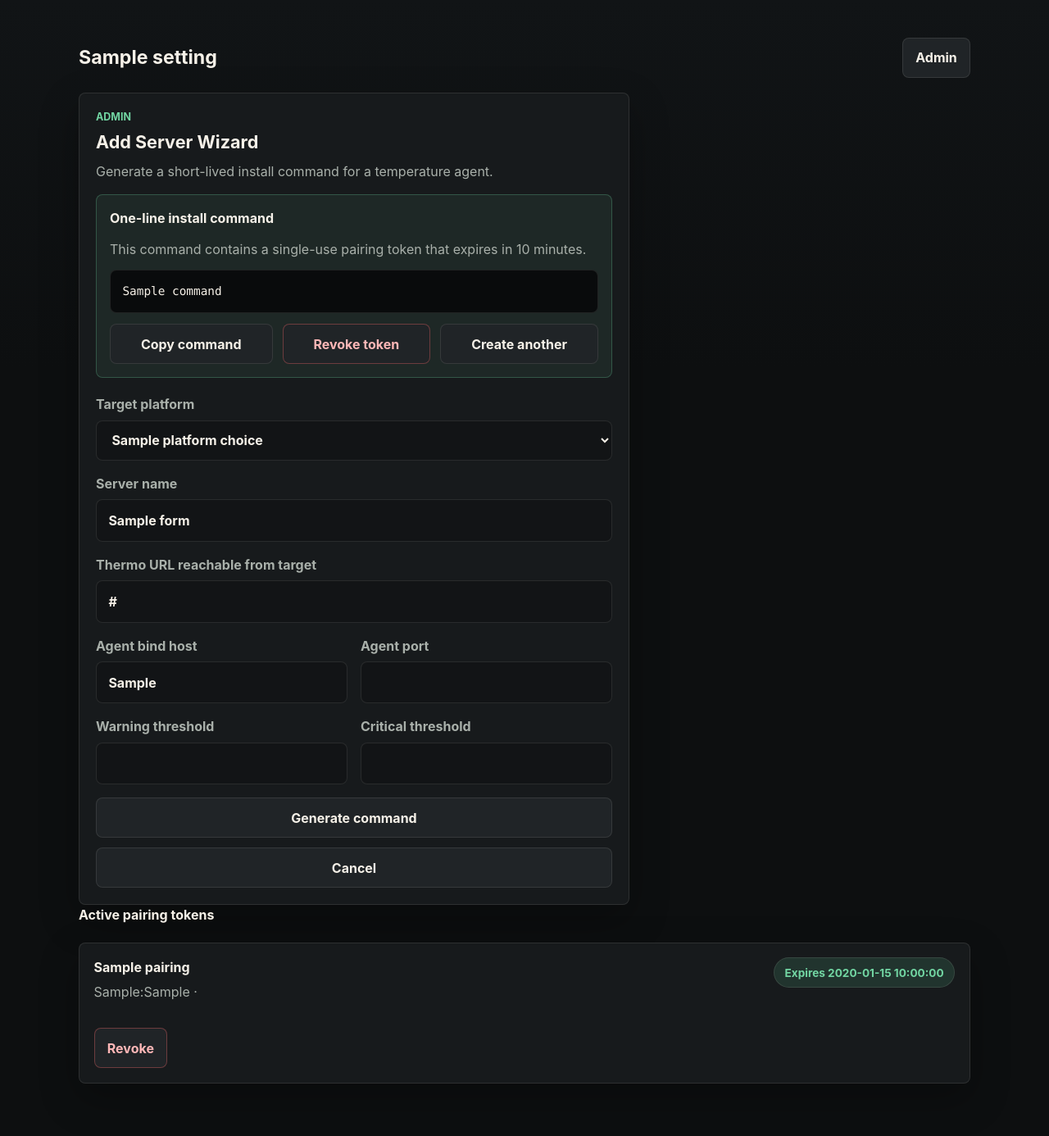
After one commit to zalaghi/thermo, a FastAPI app: template app/templates/admin_agent_setup.html in a window 1280 px wide. The commit adds this page. Shown: the whole page at 82% size. Run offline with FastAPI, Linux system fonts and the light colour scheme; the template is opened without the code that fills it: most values are stand-ins (such as "Sample title", 1, 10 or a date in 2020); parts of the project's set-up code (start-up, migrations or seed data) failed here and were passed over.

Commit message:
Agent Setup Wizard
Implemented the admin-driven Agent Setup Wizard and installer foundation. Admins can now generate short-lived single-use pairing-token install commands, revoke active tokens, and let the remote installer register back to Thermo so the central app creates or updates the server entry with a generated permanent agent API key.

```diff
--- a/app/main.py
+++ b/app/main.py
@@ -17,8 +17,19 @@ from starlette.middleware.sessions import SessionMiddleware
 
 from .auth import hash_password, verify_password
 from .db import init_db, session_scope
-from .models import Server, User
+from .models import PairingToken, Server, User
 from .polling import get_status_payload, polling_loop
+from .setup_wizard import (
+    PAIRING_TOKEN_TTL_MINUTES,
+    PLATFORM_CHOICES,
+    PairingError,
+    complete_pairing_registration,
+    create_pairing,
+    default_pairing_form_data,
+    is_expired,
+    validate_pairing_form,
+    utc_now,
+)
 from .settings import get_settings
 
 
@@ -83,6 +94,43 @@ def create_app() -> FastAPI:
     async def api_status() -> list[dict[str, object]]:
         return get_status_payload()
 
+    @app.post("/api/setup/register")
+    async def api_setup_register(request: Request) -> dict[str, object]:
+        try:
+            payload = await request.json()
+        except ValueError as exc:
+            raise HTTPException(
+                status_code=status.HTTP_400_BAD_REQUEST,
+                detail="Invalid JSON body.",
+            ) from exc
+
+        raw_token = str(payload.get("pairing_token", "")).strip() if isinstance(payload, dict) else ""
+        if not raw_token:
+            raise HTTPException(
+                status_code=status.HTTP_401_UNAUTHORIZED,
+                detail="Pairing token is required.",
+            )
+
+        with session_scope() as session:
+            try:
+                server, agent_api_key = complete_pairing_registration(
+                    session=session,
+                    raw_token=raw_token,
+                )
+            except PairingError as exc:
+                raise HTTPException(
+                    status_code=status.HTTP_401_UNAUTHORIZED,
+                    detail=str(exc),
+                ) from exc
+
+            return {
+                "ok": True,
+                "server_id": server.id,
+                "server_name": server.name,
+                "agent_url": server.url,
+                "agent_api_key": agent_api_key,
+            }
+
     @app.get("/admin/login", response_class=HTMLResponse)
     async def admin_login(request: Request) -> Response:
         if is_authenticated(request):
@@ -143,6 +191,75 @@ def create_app() -> FastAPI:
                 "username": request.session.get("username"),
             },
         )
+
+    @app.get("/admin/setup-agent", response_class=HTMLResponse)
+    async def admin_setup_agent(request: Request) -> Response:
+        if not is_authenticated(request):
+            return redirect_to_login()
+
+        return render_agent_setup_form(
+            request=request,
+            settings=settings,
+            form_data=default_pairing_form_data(default_thermo_url(request)),
+            errors=[],
+            command=None,
+        )
+
+    @app.post("/admin/setup-agent", response_class=HTMLResponse)
+    async def admin_setup_agent_create(request: Request) -> Response:
+        if not is_authenticated(request):
+            return redirect_to_login()
+
+        form = await read_form(request)
+        if not has_valid_csrf_token(request, form):
+            return PlainTextResponse("Invalid CSRF token", status_code=status.HTTP_400_BAD_REQUEST)
+
+        form_data = pairing_form_data_from_form(form)
+        errors, values = validate_pairing_form(form_data)
+        if errors or values is None:
+            return render_agent_setup_form(
+                request=request,
+                settings=settings,
+                form_data=form_data,
+                errors=errors,
+                command=None,
+                status_code=status.HTTP_400_BAD_REQUEST,
+            )
+
+        with session_scope() as session:
+            result = create_pairing(session=session, values=values)
+            pairing_id = result.pairing.id
+            expires_at = result.pairing.expires_at
+            command = result.command
+
+        return render_agent_setup_form(
+            request=request,
+            settings=settings,
+            form_data=form_data,
+            errors=[],
+            command=command,
+            generated_pairing_id=pairing_id,
+            generated_expires_at=expires_at,
+            status_code=status.HTTP_201_CREATED,
+        )
+
+    @app.post("/admin/setup-agent/{pairing_id}/revoke")
+    async def admin_setup_agent_revoke(request: Request, pairing_id: int) -> Response:
+        if not is_authenticated(request):
+            return redirect_to_login()
+
+        form = await read_form(request)
+        if not has_valid_csrf_token(request, form):
+            return PlainTextResponse("Invalid CSRF token", status_code=status.HTTP_400_BAD_REQUEST)
+
+        with session_scope() as session:
+            pairing = session.get(PairingToken, pairing_id)
+            if not pairing:
+                raise HTTPException(status_code=status.HTTP_404_NOT_FOUND, detail="Pairing token not found")
+            if pairing.used_at is None and pairing.revoked_at is None:
+                pairing.revoked_at = utc_now()
+
+        return RedirectResponse("/admin/setup-agent", status_code=status.HTTP_303_SEE_OTHER)
 
     @app.get("/admin/servers", response_class=HTMLResponse)
     async def admin_servers(request: Request) -> Response:
@@ -327,6 +444,10 @@ def get_form_value(form: dict[str, list[str]], name: str) -> str:
     return values[0]
 
 
+def default_thermo_url(request: Request) -> str:
+    return str(request.base_url).rstrip("/")
+
+
 def get_csrf_token(request: Request) -> str:
     token = request.session.get("csrf_token")
     if not token:
@@ -465,6 +586,61 @@ def render_server_form(
     )
 
 
+def pairing_form_data_from_form(form: dict[str, list[str]]) -> dict[str, object]:
+    return {
+        "server_name": get_form_value(form, "server_name").strip(),
+        "platform": get_form_value(form, "platform").strip(),
+        "thermo_url": get_form_value(form, "thermo_url").strip(),
+        "bind_host": get_form_value(form, "bind_host").strip(),
+        "agent_port": get_form_value(form, "agent_port").strip(),
+        "warning_threshold": get_form_value(form, "warning_threshold").strip(),
+        "critical_threshold": get_form_value(form, "critical_threshold").strip(),
+    }
+
+
+def render_agent_setup_form(
+    request: Request,
+    settings,
+    form_data: dict[str, object],
+    errors: list[str],
+    command: Optional[str],
+    generated_pairing_id: Optional[int] = None,
+    generated_expires_at=None,
+    status_code: int = status.HTTP_200_OK,
+) -> Response:
+    with session_scope() as session:
+        active_pairings = list(
+            session.scalars(
+                select(PairingToken)
+                .where(PairingToken.used_at.is_(None))
+                .where(PairingToken.revoked_at.is_(None))
+                .order_by(PairingToken.created_at.desc())
+            )
+        )
+        active_pairings = [
+            pairing for pairing in active_pairings
+            if not is_expired(pairing.expires_at)
+        ]
+
+    return templates.TemplateResponse(
+        "admin_agent_setup.html",
+        {
+            "request": request,
+            "settings": settings,
+            "form_data": form_data,
+            "errors": errors,
+            "command": command,
+            "generated_pairing_id": generated_pairing_id,
+            "generated_expires_at": generated_expires_at,
+            "active_pairings": active_pairings,
+            "platform_choices": PLATFORM_CHOICES,
+            "pairing_ttl_minutes": PAIRING_TOKEN_TTL_MINUTES,
+            "csrf_token": get_csrf_token(request),
+        },
+        status_code=status_code,
+    )
+
+
 def mask_api_key(api_key: str) -> str:
     suffix = api_key[-4:] if len(api_key) >= 4 else api_key
     return f"********{suffix}"
--- a/app/static/css/app.css
+++ b/app/static/css/app.css
@@ -365,13 +365,25 @@ p {
   font: inherit;
 }
 
+.form-stack select {
+  width: 100%;
+  min-height: 3rem;
+  border: 1px solid var(--border);
+  border-radius: 0.5rem;
+  padding: 0.8rem 0.9rem;
+  background: #121416;
+  color: var(--text);
+  font: inherit;
+}
+
 .form-stack input[type="checkbox"] {
   width: 1.25rem;
   min-height: 1.25rem;
   accent-color: var(--accent);
 }
 
-.form-stack input:focus {
+.form-stack input:focus,
+.form-stack select:focus {
   border-color: var(--accent);
   outline: 0.18rem solid rgba(102, 209, 158, 0.18);
 }
@@ -490,6 +502,39 @@ p {
   cursor: pointer;
 }
 
+.setup-command-panel {
+  display: grid;
+  gap: 0.85rem;
+  margin-bottom: 1.25rem;
+  border: 1px solid rgba(114, 214, 163, 0.26);
+  border-radius: 0.5rem;
+  padding: 1rem;
+  background: rgba(114, 214, 163, 0.08);
+}
+
+.setup-command-panel h3,
+.setup-command-panel p {
+  margin-bottom: 0;
+}
+
+.setup-command-panel pre {
+  max-width: 100%;
+  margin: 0;
+  overflow-x: auto;
+  border: 1px solid var(--border);
+  border-radius: 0.5rem;
+  padding: 0.9rem;
+  background: #090b0c;
+  color: var(--text);
+  white-space: pre-wrap;
+  overflow-wrap: anywhere;
+}
+
+.setup-command-panel code {
+  font-family: ui-monospace, SFMono-Regular, Menlo, Monaco, Consolas, "Liberation Mono", monospace;
+  font-size: 0.9rem;
+}
+
 @media (min-width: 42rem) {
   .app-shell {
     padding: 2rem;
--- /dev/null
+++ b/app/static/js/admin_setup.js
@@ -0,0 +1,20 @@
+(function () {
+  const copyButton = document.querySelector("[data-copy-command]");
+  const command = document.querySelector(".setup-command-panel pre code");
+  const feedback = document.querySelector("[data-copy-feedback]");
+
+  if (!copyButton || !command || !feedback || !navigator.clipboard) {
+    return;
+  }
+
+  copyButton.addEventListener("click", async () => {
+    try {
+      await navigator.clipboard.writeText(command.textContent.trim());
+      feedback.hidden = false;
+      feedback.textContent = "Copied.";
+    } catch (error) {
+      feedback.hidden = false;
+      feedback.textContent = "Copy failed. Select the command manually.";
+    }
+  });
+})();
--- /dev/null
+++ b/app/templates/admin_agent_setup.html
@@ -0,0 +1,113 @@
+{% extends "base.html" %}
+
+{% block content %}
+  <section class="auth-panel server-form-panel" aria-labelledby="setup-title">
+    <div class="section-heading">
+      <p class="eyebrow">Admin</p>
+      <h2 id="setup-title">Add Server Wizard</h2>
+      <p>Generate a short-lived install command for a temperature agent.</p>
+    </div>
+
+    {% if errors %}
+      <div class="form-error" role="alert">
+        {% for error in errors %}
+          <p>{{ error }}</p>
+        {% endfor %}
+      </div>
+    {% endif %}
+
+    {% if command %}
+      <div class="setup-command-panel" aria-live="polite">
+        <h3>One-line install command</h3>
+        <p>This command contains a single-use pairing token that expires in {{ pairing_ttl_minutes }} minutes.</p>
+        <pre><code>{{ command }}</code></pre>
+        <div class="action-row">
+          <button type="button" data-copy-command>Copy command</button>
+          <form class="inline-form" method="post" action="/admin/setup-agent/{{ generated_pairing_id }}/revoke">
+            <input name="csrf_token" type="hidden" value="{{ csrf_token }}">
+            <button class="button-danger" type="submit">Revoke token</button>
+          </form>
+          <a class="button-link" href="/admin/setup-agent">Create another</a>
+        </div>
+        <p class="field-note" data-copy-feedback hidden></p>
+      </div>
+    {% endif %}
+
+    <form class="form-stack" method="post" action="/admin/setup-agent">
+      <input name="csrf_token" type="hidden" value="{{ csrf_token }}">
+
+      <label>
+        <span>Target platform</span>
+        <select name="platform" required>
+          {% for value, label in platform_choices %}
+            <option value="{{ value }}" {% if form_data.platform == value %}selected{% endif %}>{{ label }}</option>
+          {% endfor %}
+        </select>
+      </label>
+
+      <label>
+        <span>Server name</span>
+        <input name="server_name" type="text" value="{{ form_data.server_name }}" placeholder="Proxmox-1" required>
+      </label>
+
+      <label>
+        <span>Thermo URL reachable from target</span>
+        <input name="thermo_url" type="url" inputmode="url" value="{{ form_data.thermo_url }}" placeholder="http://192.168.1.50:8088" required>
+      </label>
+
+      <div class="form-grid">
+        <label>
+          <span>Agent bind host</span>
+          <input name="bind_host" type="text" value="{{ form_data.bind_host }}" placeholder="192.168.1.10" required>
+        </label>
+
+        <label>
+          <span>Agent port</span>
+          <input name="agent_port" type="number" min="1" max="65535" inputmode="numeric" value="{{ form_data.agent_port }}" required>
+        </label>
+      </div>
+
+      <div class="form-grid">
+        <label>
+          <span>Warning threshold</span>
+          <input name="warning_threshold" type="number" step="0.1" inputmode="decimal" value="{{ form_data.warning_threshold }}" required>
+        </label>
+
+        <label>
+          <span>Critical threshold</span>
+          <input name="critical_threshold" type="number" step="0.1" inputmode="decimal" value="{{ form_data.critical_threshold }}" required>
+        </label>
+      </div>
+
+      <div class="action-row">
+        <button type="submit">Generate command</button>
+        <a class="button-link" href="/admin">Cancel</a>
+      </div>
+    </form>
+  </section>
+
+  {% if active_pairings %}
+    <section class="server-list" aria-label="Active pairing tokens">
+      <h3>Active pairing tokens</h3>
+      {% for pairing in active_pairings %}
+        <article class="server-card">
+          <div class="server-card-header">
+            <div>
+              <h3>{{ pairing.server_name }}</h3>
+              <p>{{ pairing.bind_host }}:{{ pairing.agent_port }} · {{ pairing.platform }}</p>
+            </div>
+            <span class="status-pill">Expires {{ pairing.expires_at }}</span>
+          </div>
+          <form class="inline-form" method="post" action="/admin/setup-agent/{{ pairing.id }}/revoke">
+            <input name="csrf_token" type="hidden" value="{{ csrf_token }}">
+            <button class="button-danger" type="submit">Revoke</button>
+          </form>
+        </article>
+      {% endfor %}
+    </section>
+  {% endif %}
+{% endblock %}
+
+{% block scripts %}
+  <script src="{{ url_for('static', path='/js/admin_setup.js') }}" defer></script>
+{% endblock %}
--- a/app/templates/admin_home.html
+++ b/app/templates/admin_home.html
@@ -11,8 +11,9 @@
 
   <section class="admin-placeholder" aria-label="Server management placeholder">
     <h3>Server management</h3>
-    <p>Add and manage temperature agents.</p>
+    <p>Add agents with the setup wizard or manage saved servers manually.</p>
     <div class="action-row">
+      <a class="button-link" href="/admin/setup-agent">Add Server Wizard</a>
       <a class="button-link" href="/admin/servers">Manage servers</a>
       <a class="button-link" href="/admin/logout">Sign out</a>
     </div>
--- a/app/templates/admin_servers.html
+++ b/app/templates/admin_servers.html
@@ -8,6 +8,7 @@
     </div>
     <p>Temperature agents configured for the dashboard.</p>
     <div class="action-row">
+      <a class="button-link" href="/admin/setup-agent">Add Server Wizard</a>
       <a class="button-link" href="/admin/servers/new">Add server</a>
       <a class="button-link" href="/admin">Admin home</a>
     </div>
```
Also changed, not shown: app/models.py (+18 -0 lines), app/setup_wizard.py (added, +259 -0 lines), README.md, 2 other files.
